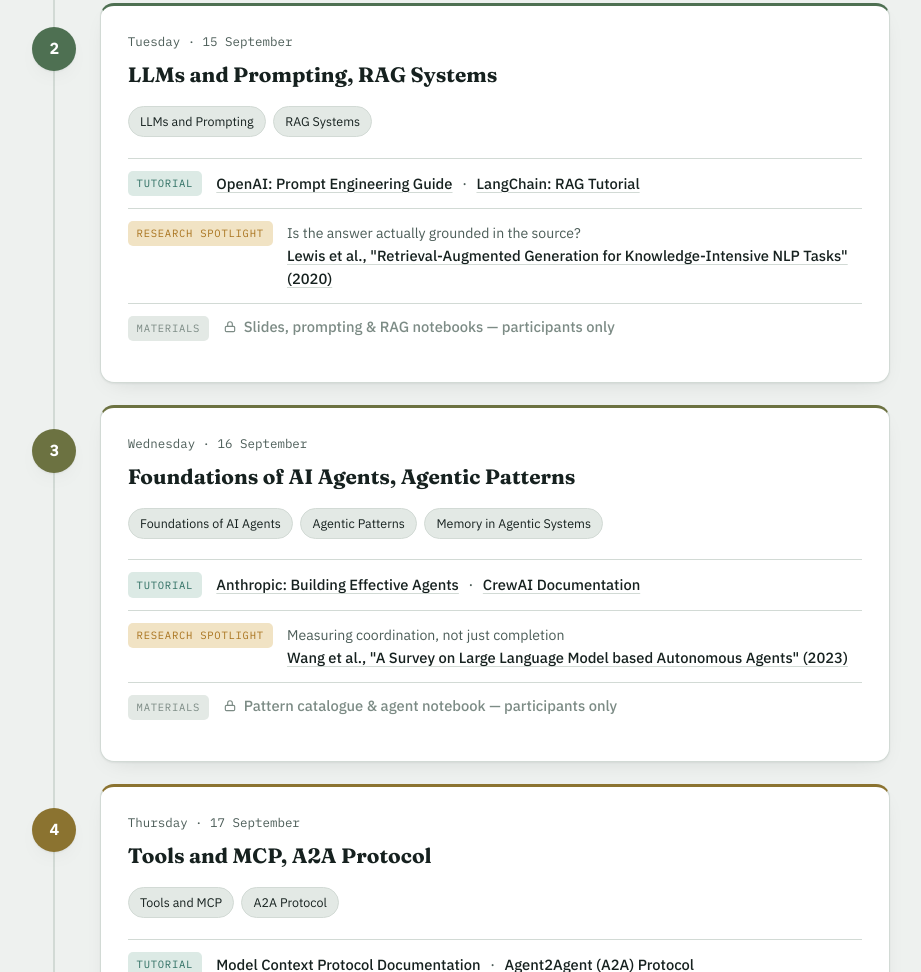
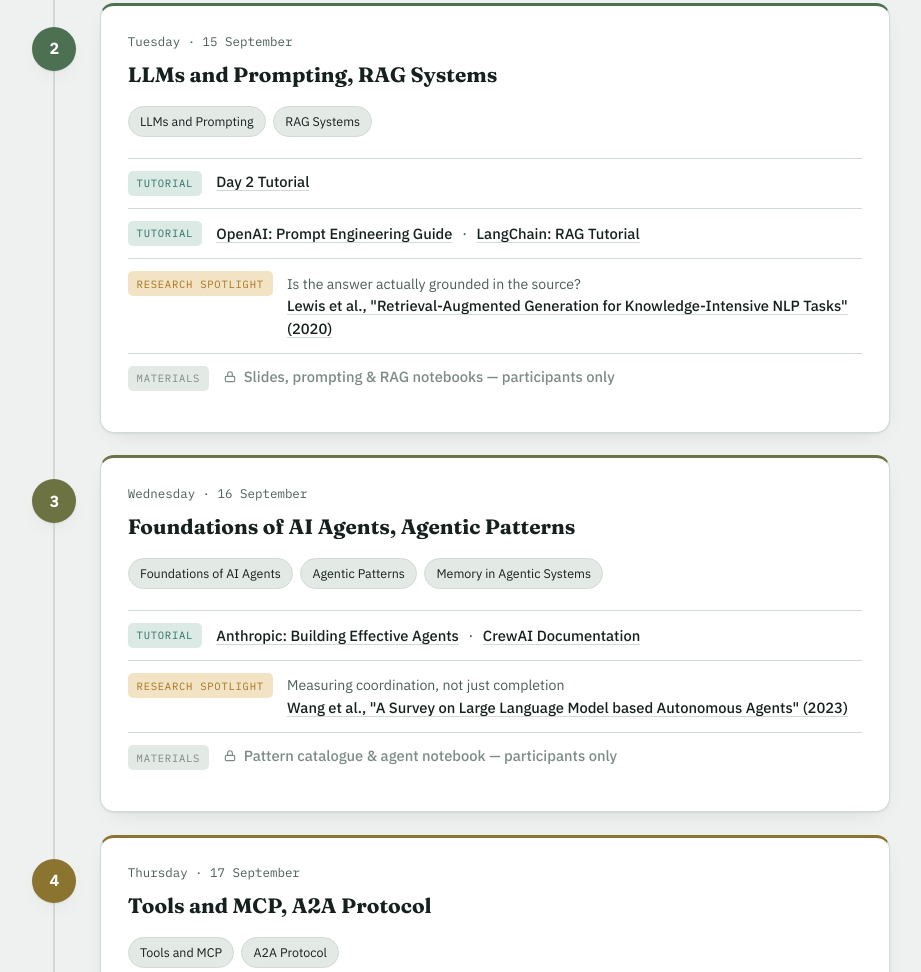
Before and after one commit to karthikv1392/sdu-aai, a plain HTML site: page index.html in a window 1280 px wide. Shown: the part 1562-2534 px from the top of the page, without its empty margins (182-1103 px from the left). Drawn offline with Linux system fonts and the light colour scheme.

Commit message:
Add Day 2 Tutorial link to index.html

```diff
--- a/index.html
+++ b/index.html
@@ -447,6 +447,13 @@
       <div class="res-row">
         <span class="res-tag tutorial">Tutorial</span>
         <div class="res-body">
+          <a href="https://drive.google.com/file/d/1AUtcFcvGMH38GTXi3sOIYDIDtVrU0GNZ/view?" target="_blank" rel="noopener">Day 2 Tutorial</a>
+        </div>
+      </div>
+
+      <div class="res-row">
+        <span class="res-tag tutorial">Tutorial</span>
+        <div class="res-body">
           <a href="https://platform.openai.com/docs/guides/prompt-engineering" target="_blank" rel="noopener">OpenAI: Prompt Engineering Guide</a>
           <span class="sep">·</span>
           <a href="https://python.langchain.com/docs/tutorials/rag/" target="_blank" rel="noopener">LangChain: RAG Tutorial</a>
```
